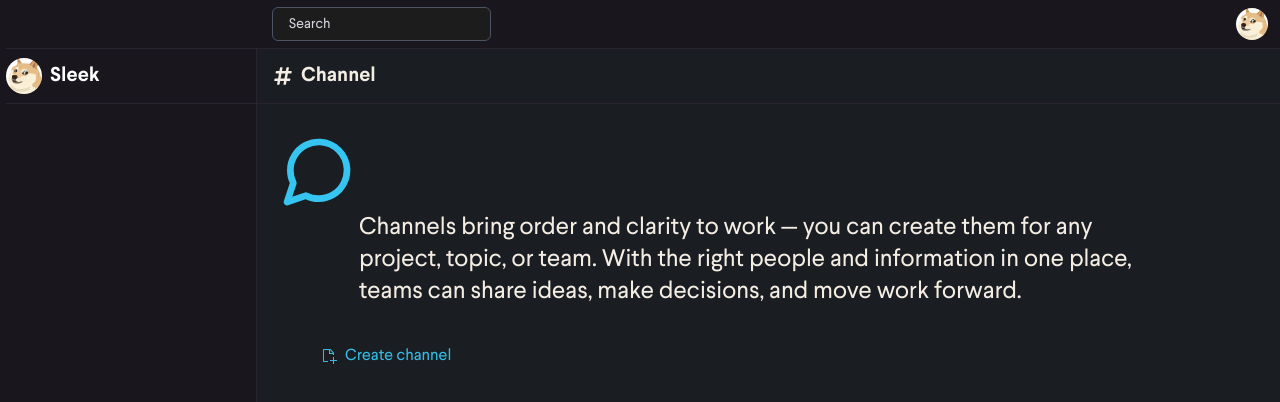
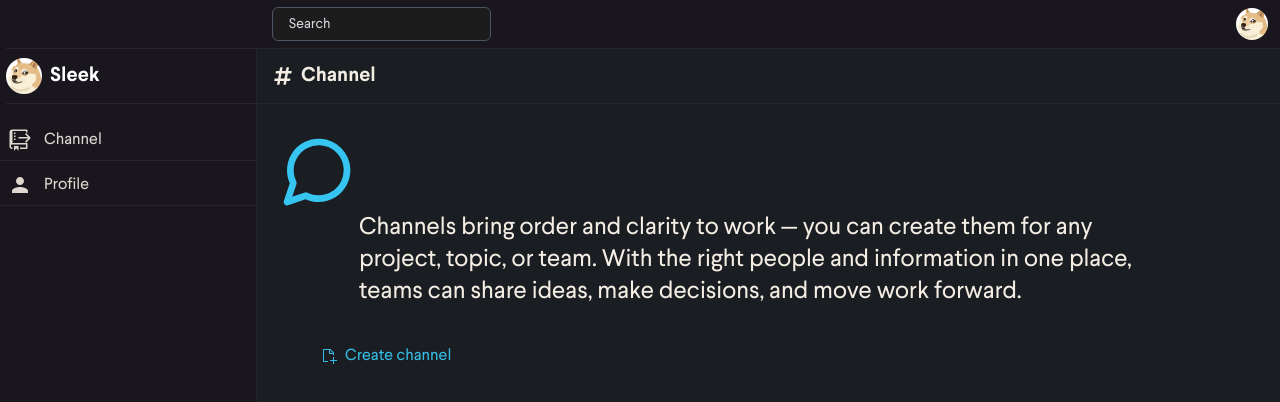
Before and after one commit to YumeT023/chat-app, a Next.js app: page /channel in a window 1280 px wide. Shown: the top 402 px of the page. Built offline with nearby package versions, Linux system fonts and the light colour scheme; no server answers.

Commit message:
feat: add sidebar menu

```diff
--- a/src/modules/layout/components/SidePanel.tsx
+++ b/src/modules/layout/components/SidePanel.tsx
@@ -1,7 +1,11 @@
+import Link from "next/link";
+import {VscRepoPull} from "react-icons/vsc";
+import {MdPerson} from "react-icons/md";
 import {SidebarPanelContainer} from "@/src/modules/layout";
 import {Avatar} from "@/src/ui/avatar";
 import doge from "@/src/assets/img/doge-meme-icon.jpg";
 
+// TODO: extract the Link item to a component
 export const SidePanel = () => {
   return (
     <SidebarPanelContainer className="bg-dark-100">
@@ -9,6 +13,24 @@ export const SidePanel = () => {
         <Avatar src={doge} className="mr-2 mt-0 h-9 w-9" />
         <span className="text-xl font-semibold text-white">Sleek</span>
       </div>
+
+      <div className="mt-4 flex flex-col">
+        <Link
+          href="/channel"
+          className="mb-1 flex w-full items-center gap-3 border-b border-b-dark-300 px-2 py-2 text-primary-200 text-opacity-90 hover:text-opacity-100"
+        >
+          <VscRepoPull className="h-6 w-6" />
+          <div>Channel</div>
+        </Link>
+
+        <Link
+          href="/profile"
+          className="mb-1 flex w-full items-center gap-3 border-b border-b-dark-300 px-2 py-2 text-primary-200 text-opacity-90 hover:text-opacity-100"
+        >
+          <MdPerson className="h-6 w-6" />
+          <div>Profile</div>
+        </Link>
+      </div>
     </SidebarPanelContainer>
   );
 };
```
